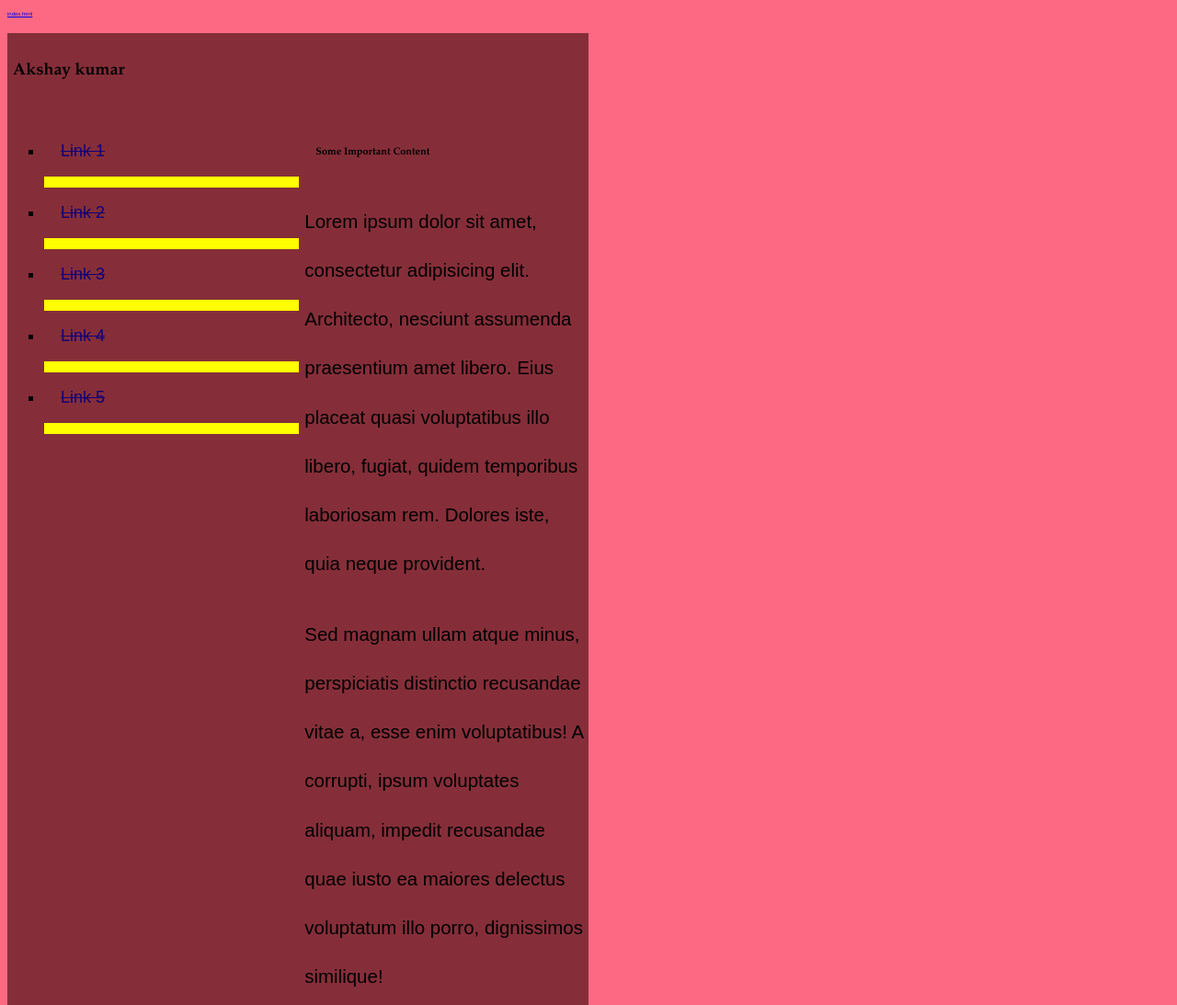
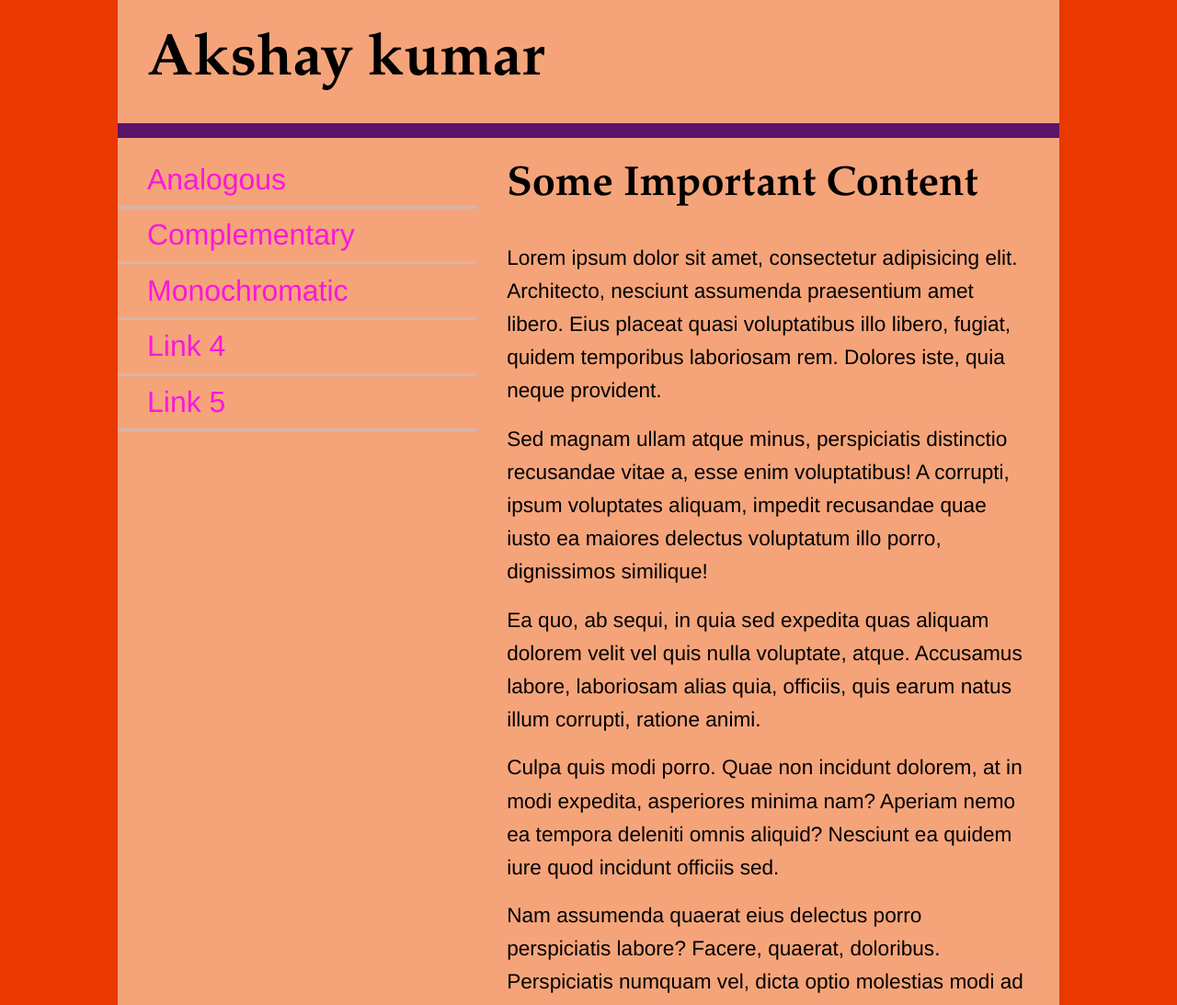
Before and after one commit to kuma0117/Colours, a plain HTML site: page index.html in a window 1280 px wide. Shown: the top 1093 px of the page at 92% size. Drawn offline with Linux system fonts and the light colour scheme.

Commit message:
update changes commit

```diff
--- a/index.html
+++ b/index.html
@@ -1,9 +1,8 @@
 <!DOCTYPE html>
 <html lang="en">
 <head>
-   <A HREF = "http://www.google.com/">index.html</A>
     <meta charset="UTF-8">
-    <title>the colour assignment</title>
+    <title>Colour Assignment</title>
     <!-- three pages are
     index.html with a monochromatic colour scheme
     analogous.html with an analogous colour scheme
@@ -15,82 +14,80 @@
     <meta name="viewpoint" content="width=device-width" />
     <style>
         *{
-            padding: 2;
-            margin: 3;
-            box-sizing: inherit;
+            padding: 0;
+            margin: 0;
+            box-sizing: border-box;
         }
         html{
-            font-size: 6px;
-            line-height: 2.6;
-            font-family: sans-serif,Arial, sans-serif;
+            font-size: 16px;
+            line-height: 1.6;
+            font-family: Helvetica, Arial, sans-serif;
         }
         html,body{
-            background-color: #FD6983;
+            background-color: #EA3900;
         }
         h1{
-            name:akshay kumar;
-            colour scheme:monpchromatic;
             font-family: Palatino, 'Palatino Linotype', 'Palatino LT STD', 'Book Antiqua', Georgia, serif;
-            font-size: 2.998rem;
-            padding:3rem 1rem;
+            font-size: 3.998rem;
+            padding:1rem 2rem;
         }
         h2{
             font-family: Palatino, 'Palatino Linotype', 'Palatino LT STD', 'Book Antiqua', Georgia, serif;
-            font-size: 1.827rem;
-            padding:2rem 3rem;
+            font-size: 2.827rem;
+            padding:1rem 2rem;
         }
         nav ul{
-            padding:1rem 2;
+            padding:1rem 0;
         }
         nav li{
-            font-size: 2.999rem;
-            list-style-type: square;
+            font-size: 1.999rem;
+            list-style-type: none;
         }
         nav li>a{
-            display: flex;
-            text-decoration: line-through;
-            border-bottom: 2rem solid yellow;
-            padding: 0.7rem 3rem;
-            color: #107;
+            display: block;
+            text-decoration: none;
+            border-bottom: 0.2rem solid #D7B5AA;
+            padding: 0.2rem 2rem;
+            color: #FB17DB;
         }
         nav li>a:hover,
         nav li>a:active{
-            color: #249;
+            color: #523329;
         }
         p{
-            font-size: 3.414rem;
-            padding:0.2rem 1rem;
+            font-size: 1.414rem;
+            padding:0.5rem 2rem;
         }
         main p:last-child{
-            padding-bottom: 6rem;
+            padding-bottom: 4rem;
         }
         .wrapper{
-            width: 50%;
-            max-width: 1300px;
-            margin: 3 auto;
-            background-color: #852E39;
+            width: 80%;
+            max-width: 1200px;
+            margin: 0 auto;
+            background-color: #F5A47A;
         }
         header{
             width:100%;
-            border-bottom: 5rem solid sky-blue;
+            border-bottom: 1rem solid #5C1468;
         }
         nav{
             float:left;
-            width: 50.2%;
+            width: 38.2%;
         }
         main{
             float:right;
-            width: 49.8%;
+            width: 61.8%;
         }
         footer{
             clear:both;
             width: 100%;
-            border-top: 0.5rem solid violet;
+            border-top: 0.5rem solid #F71800;
         }
         footer p{
-            font-size:41rem;
-            padding: 3rem;
-            color: #102;
+            font-size: 1rem;
+            padding: 2rem;
+            color: #D21F08;
         }
     </style>
 </head>
@@ -101,9 +98,9 @@
         </header>
         <nav>
             <ul>
-                <li><a href="#">Link 1</a></li>
-                <li><a href="#">Link 2</a></li>
-                <li><a href="#">Link 3</a></li>
+                <li><a href="/analogous.html">Analogous</a></li>
+                <li><a href="/complementary.html">Complementary</a></li>
+                <li><a href="/index.html">Monochromatic</a></li>
                 <li><a href="#">Link 4</a></li>
                 <li><a href="#">Link 5</a></li>
             </ul>
```
Also changed, not shown: analogous.html (+13 -13 lines), complementary.html (+35 -39 lines).
